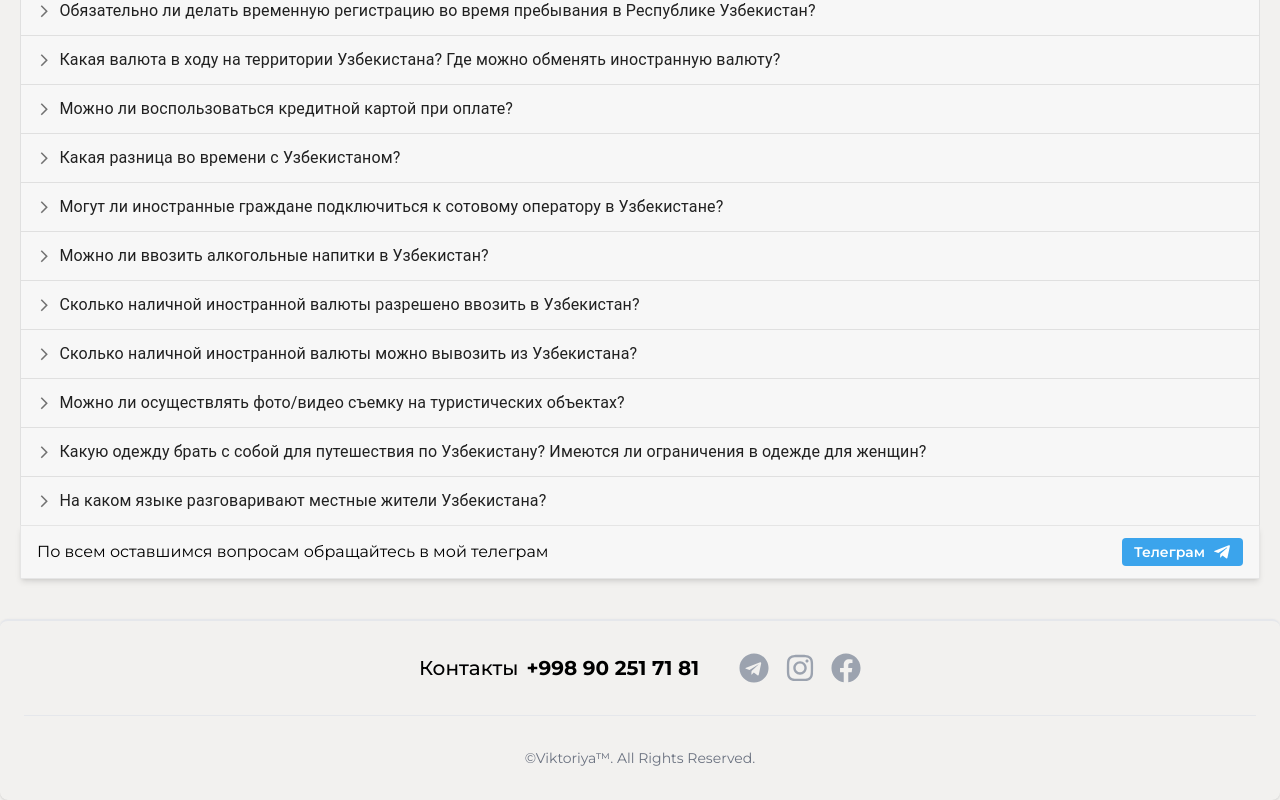
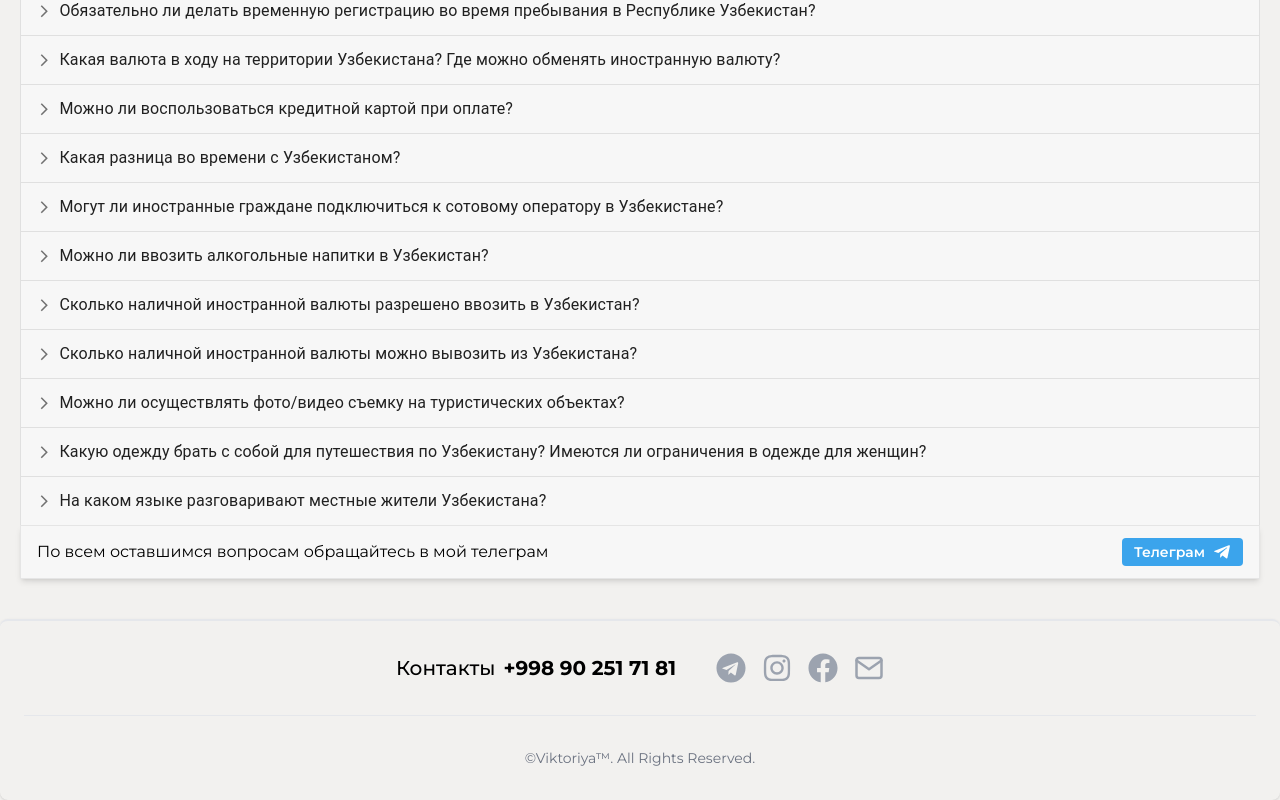
Before and after one commit to djurakulov14/travel-guide, a React (Create React App) app: page / in a window 1280 px wide. Shown: the part 2409-3209 px from the top of the page. Built offline with nearby package versions, Linux system fonts and the light colour scheme.

Commit message:
added facebook

```diff
--- a/src/Components/Footer.jsx
+++ b/src/Components/Footer.jsx
@@ -1,5 +1,6 @@
 import { useTranslation } from "react-i18next";
 import { FaFacebook, FaInstagram, FaTelegram } from "react-icons/fa";
+import { FiMail } from "react-icons/fi";
 
 const Footer = () => {
 
@@ -17,11 +18,14 @@ const Footer = () => {
             <a href="https://t.me/fevzie_ablaeva" className="text-gray-400 hover:text-[#3ba4ec]">
               <FaTelegram size={30} />
             </a>
-            <a href="https://t.me/fevzie_ablaeva" className="text-gray-400 hover:text-[#3ba4ec]">
+            <a href="https://www.instagram.com/fevzie_ablaeva/" className="text-gray-400 hover:text-[#3ba4ec]">
               <FaInstagram size={30} />
             </a>
-            <a href="https://t.me/fevzie_ablaeva" className="text-gray-400 hover:text-[#3ba4ec]">
+            <a href="https://www.facebook.com/fewzie.ablaewa" className="text-gray-400 hover:text-[#3ba4ec]">
               <FaFacebook size={30} />
+            </a>
+            <a href="mailto:afevzie@inbox.ru" className="text-gray-400 hover:text-[#3ba4ec]">
+              <FiMail size={30} />
             </a>
           </div>
         </div>
```
